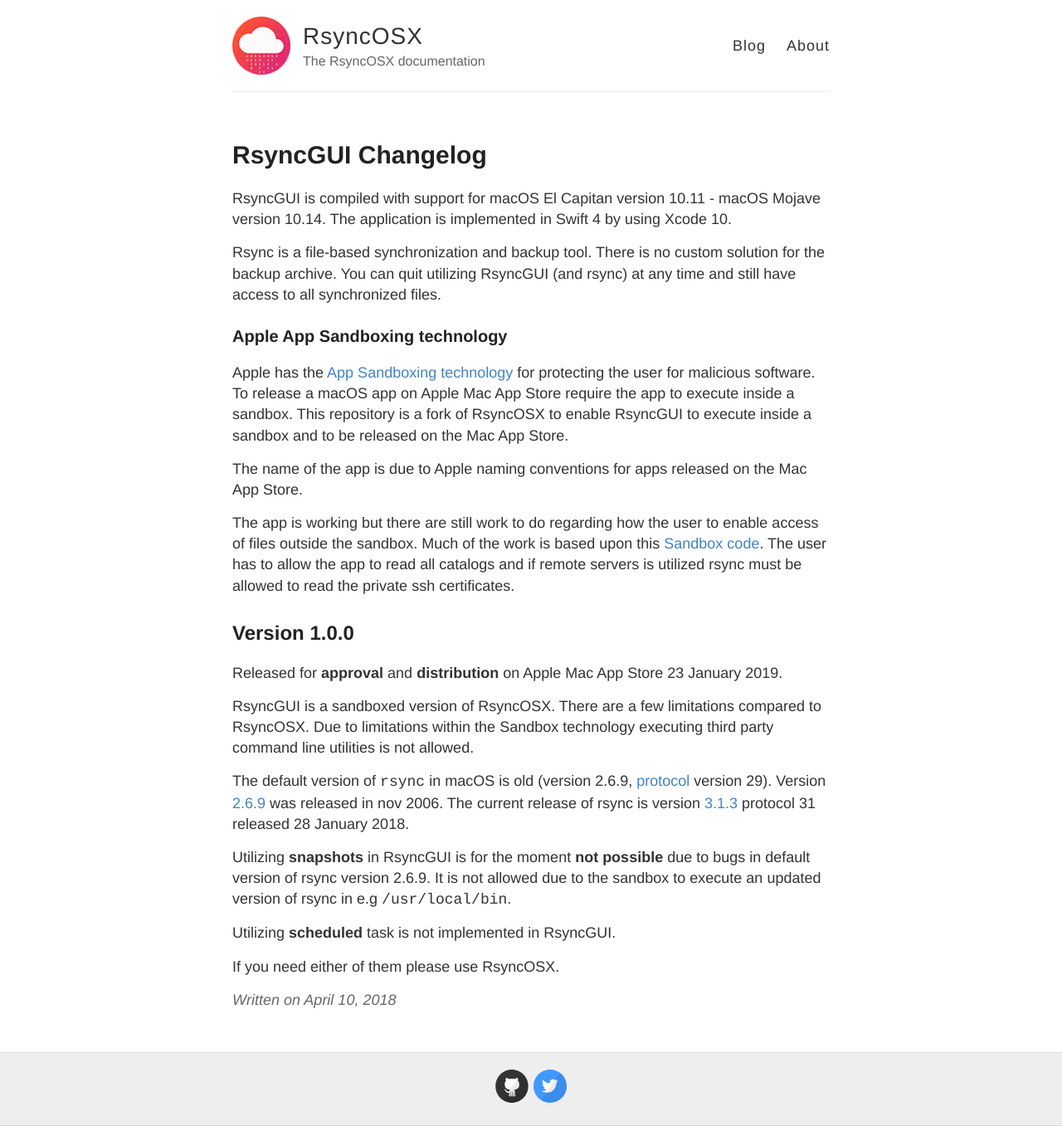
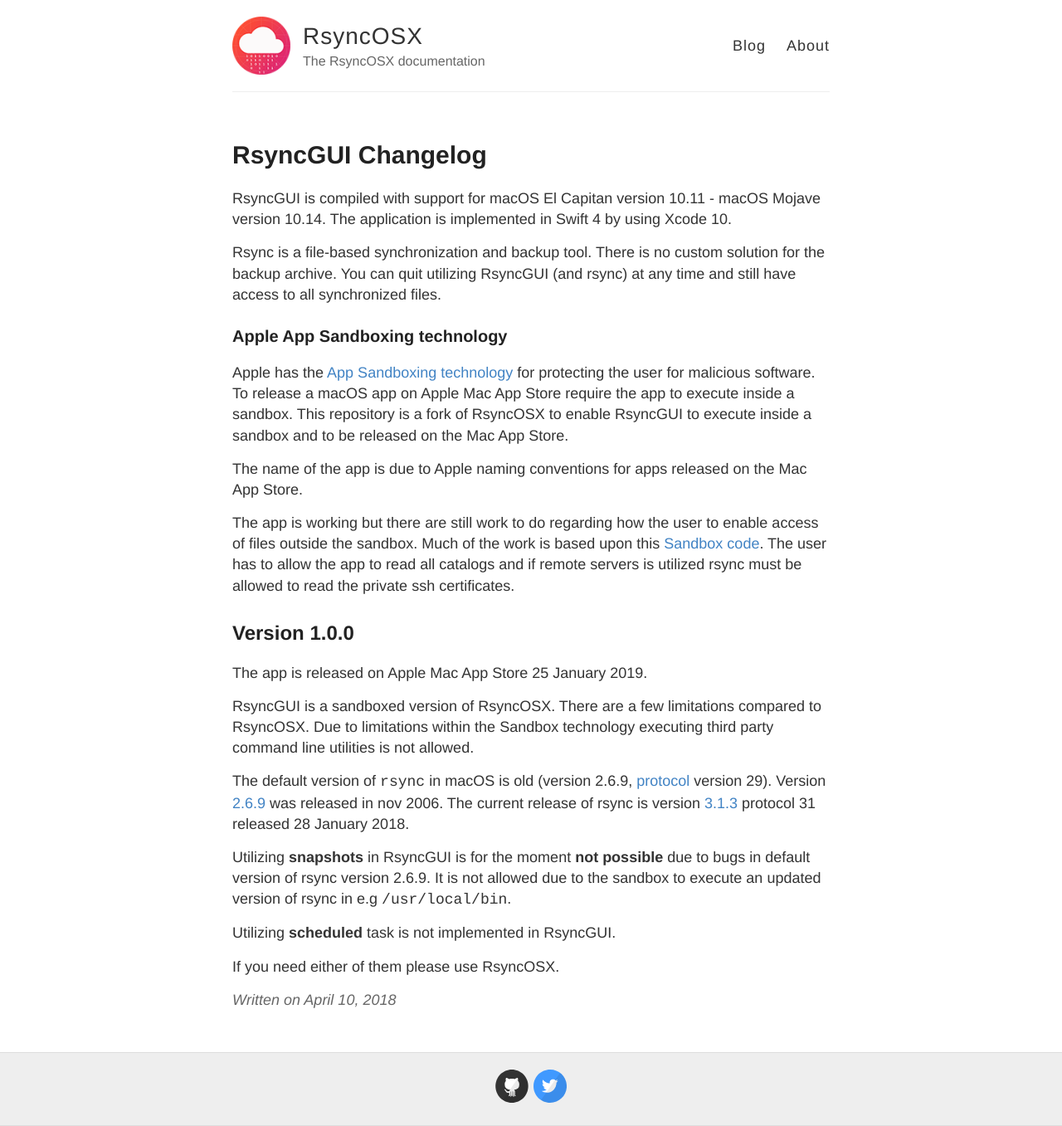
Before and after one commit to d2s/Documentation, a Jekyll site: the page built from _posts/2018-04-10-RsyncGUIChangelog.md, in a window 1280 px wide. Shown: the whole page at 83% size. Built offline with Jekyll 4.4.1, drawn with Linux system fonts in a browser that asks for light colours.

Commit message:
Update 2018-04-10-RsyncGUIChangelog.md

```diff
--- a/_posts/2018-04-10-RsyncGUIChangelog.md
+++ b/_posts/2018-04-10-RsyncGUIChangelog.md
@@ -17,7 +17,7 @@ The app is working but there are still work to do regarding how the user to enab
 
 ## Version 1.0.0
 
-Released for **approval** and **distribution** on Apple Mac App Store 23 January 2019.
+The app is released on Apple Mac App Store 25 January 2019.
 
 RsyncGUI is a sandboxed version of RsyncOSX. There are a few limitations compared to RsyncOSX. Due to limitations within the Sandbox technology executing third party command line utilities is not allowed.
 
```
